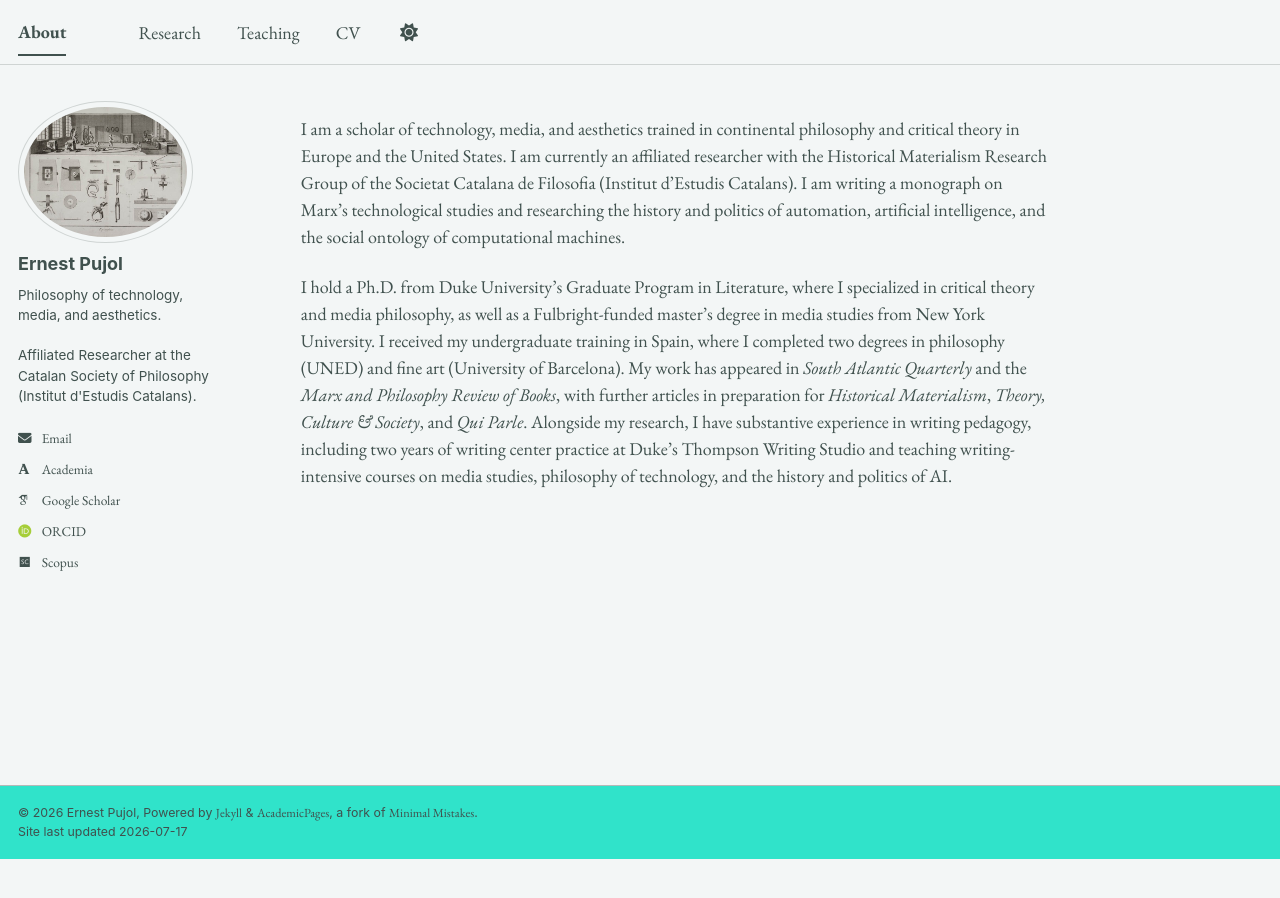
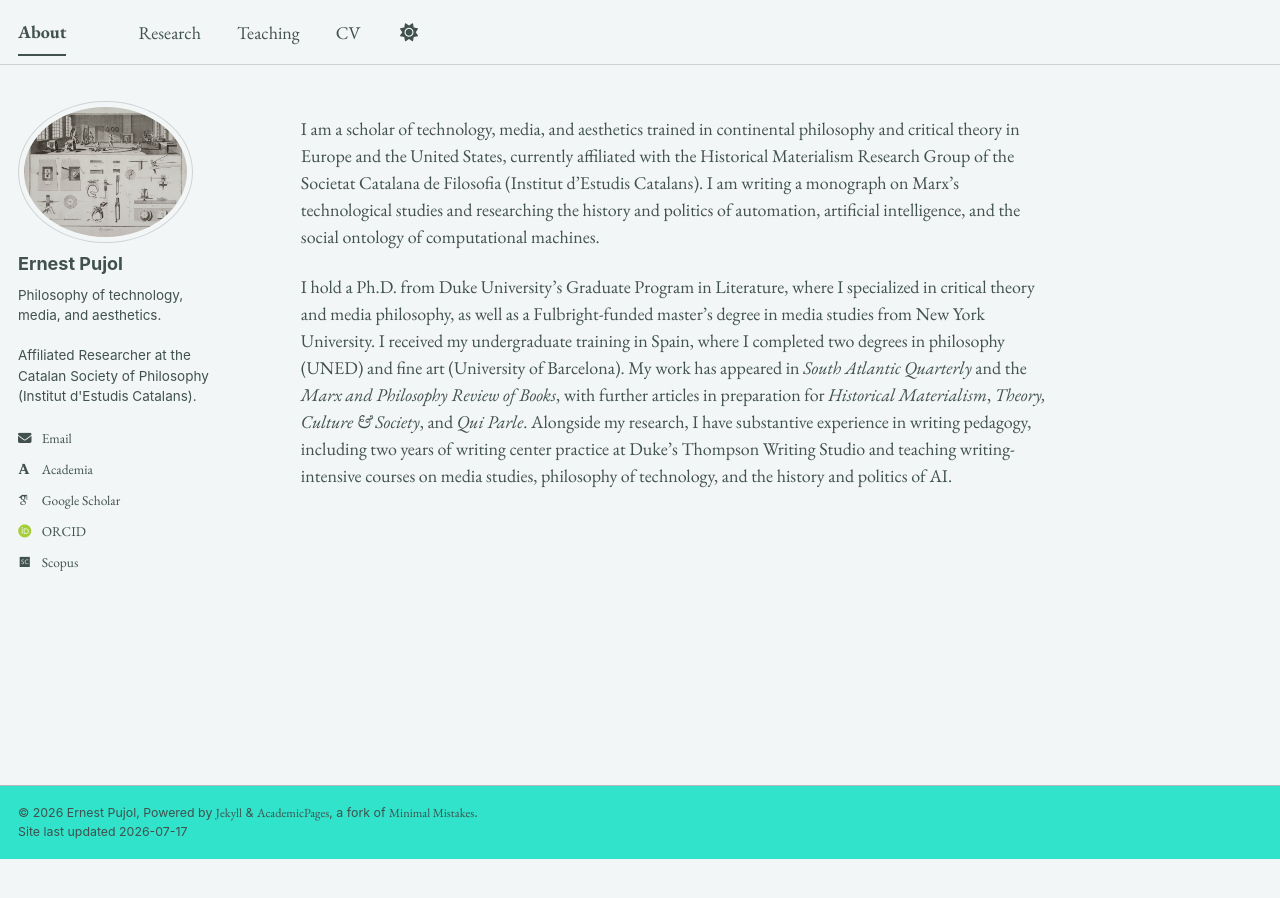
Before and after one commit to epujol90/epujol90.github.io, a Jekyll site: the page built from _pages/about.md, in a window 1280 px wide. Built offline with Jekyll 4.4.1, drawn with Linux system fonts in a browser that asks for light colours; some web fonts are replaced; a script bundle is joined from its source files by our own code; library files that are not in the unit come from our copies.

Commit message:
Update about.md

```diff
--- a/_pages/about.md
+++ b/_pages/about.md
@@ -6,6 +6,6 @@ redirect_from:
   - /about/
   - /about.html
 ---
-I am a scholar of technology, media, and aesthetics trained in continental philosophy and critical theory in Europe and the United States. I am currently an affiliated researcher with the Historical Materialism Research Group of the Societat Catalana de Filosofia (Institut d’Estudis Catalans). I am writing a monograph on Marx's technological studies and researching the history and politics of automation, artificial intelligence, and the social ontology of computational machines.
+I am a scholar of technology, media, and aesthetics trained in continental philosophy and critical theory in Europe and the United States, currently affiliated with the Historical Materialism Research Group of the Societat Catalana de Filosofia (Institut d’Estudis Catalans). I am writing a monograph on Marx's technological studies and researching the history and politics of automation, artificial intelligence, and the social ontology of computational machines.
 
 I hold a Ph.D. from Duke University’s Graduate Program in Literature, where I specialized in critical theory and media philosophy, as well as a Fulbright-funded master’s degree in media studies from New York University. I received my undergraduate training in Spain, where I completed two degrees in philosophy (UNED) and fine art (University of Barcelona). My work has appeared in _South Atlantic Quarterly_ and the _Marx and Philosophy Review of Books_, with further articles in preparation for _Historical Materialism_, _Theory, Culture & Society_, and _Qui Parle_. Alongside my research, I have substantive experience in writing pedagogy, including two years of writing center practice at Duke’s Thompson Writing Studio and teaching writing-intensive courses on media studies, philosophy of technology, and the history and politics of AI.
```
